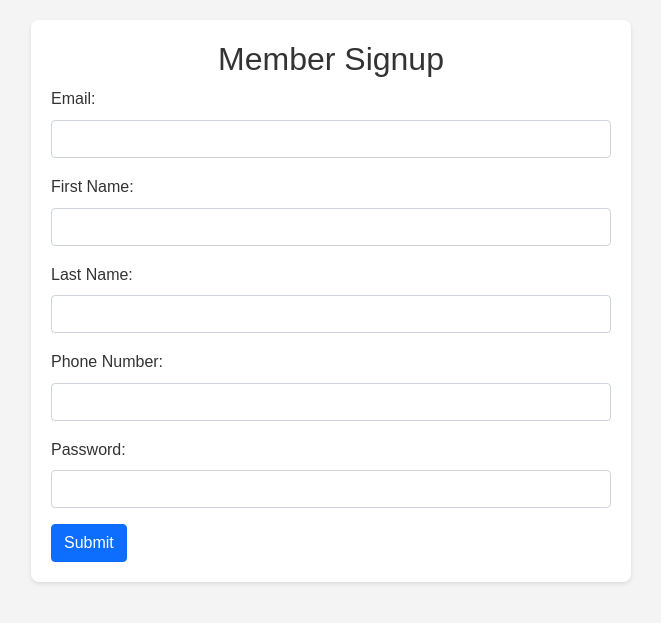
After one commit to everssun/4156_final_project_client_app, a Flask app: page /member-signup in a window 1280 px wide. The commit adds this page. Shown: the top 623 px of the page, without its empty margins (309-970 px from the left). Run offline with Flask 3, Linux system fonts and the light colour scheme; some libraries are stand-ins or nearby versions.

Commit message:
member signup with service addMember

```diff
--- a/server.py
+++ b/server.py
@@ -238,5 +238,49 @@ def save_edit_subs():
     # send back the WHOLE array of data, so the client can redisplay it
     return jsonify(data=subscription_data, id_edit = str(edit_id))
 
+@app.route('/member-signup', methods=['GET','POST'])
+def member_signup():
+    if request.method == 'POST':
+        email = request.form.get('email')
+        first_name = request.form.get('first_name')
+        last_name = request.form.get('last_name')
+        password = request.form.get('password')
+        phone = request.form.get('phone')
+
+        # print(f"Email: {email}, First Name: {first_name}, Last Name: {last_name}, Password: {password}, Phone: {phone}")
+        # TODO: Add some sql injection attack protection (also protect on service side)
+
+        headers = {
+            'Authorization': f'Bearer {jwt_token}',
+            'Content-Type': 'application/json',
+        }
+
+        request_body = {
+            "first_name" : first_name,
+            "last_name" : last_name,
+            "email" : email,
+            "password": password,
+            "phone_number" : phone
+        }
+
+        try:
+            # Make a GET request to the external API
+            response = requests.post(service_url+"/member/addMember", json=request_body, headers=headers)
+            api_data = response.content
+            print(api_data)
+
+            if response.status_code == 200:
+                return render_template('member_center.html', first_name=first_name )
+            else:
+                # If the request was not successful, return an error message
+                return api_data
+
+        except Exception as e:
+            # Handle any exceptions that may occur during the request
+            return jsonify({'error': str(e)})
+
+
+    return render_template('member_signup.html')
+
 if __name__ == '__main__':
     app.run(debug=True)
--- a/templates/add_company.html
+++ b/templates/add_company.html
@@ -1,6 +1,9 @@
 {% extends "layout.html" %}
 
 {% block content %}
+<div class="navbar-nav">
+    <a class="nav-link" href="/admin-center">Back</a>
+</div>
 
 <div class="row">
     <div class="col-md-12" id="success"></div>
--- a/templates/add_subscription.html
+++ b/templates/add_subscription.html
@@ -1,6 +1,9 @@
 {% extends "layout.html" %}
 
 {% block content %}
+<div class="navbar-nav">
+    <a class="nav-link" href="/admin-center">Back</a>
+</div>
 
 <div class="row">
     <div class="col-md-12" id="success"></div>
--- a/templates/admin_center.html
+++ b/templates/admin_center.html
@@ -19,9 +19,9 @@
     <h1>Services: </h1>
 
     <div class="container">
-        <div class="navbar-nav">
+        <!-- <div class="navbar-nav">
             <a class="nav-link" href="/add_company">Add Company</a>
-        </div>
+        </div> -->
         <br>
         <div class="navbar-nav">
             <a class="nav-link" href="/add_susbscription">Add subscription</a>
--- a/templates/edit.html
+++ b/templates/edit.html
@@ -1,6 +1,10 @@
 {% extends "layout.html" %}
 
 {% block content %}
+<div class="navbar-nav">
+    <a class="nav-link" href="/admin-center">Back</a>
+</div>
+
 <div id="d1">
     <span class="bold">name: </span>
     <span id="s1">{{i.name}}</span>
--- a/templates/edit_company.html
+++ b/templates/edit_company.html
@@ -1,6 +1,10 @@
 {% extends "layout.html" %}
 
 {% block content %}
+<div class="navbar-nav">
+    <a class="nav-link" href="/admin-center">Back</a>
+</div>
+
 <div class="container">
     <div id="d1">
         <span class="bold">Company Name: </span>
--- a/templates/edit_subscription.html
+++ b/templates/edit_subscription.html
@@ -1,6 +1,10 @@
 {% extends "layout.html" %}
 
 {% block content %}
+<div class="navbar-nav">
+    <a class="nav-link" href="/admin-center">Back</a>
+</div>
+
 <div class="container">
     <div style="text-align: center;">
         {{cname}}
--- a/templates/layout.html
+++ b/templates/layout.html
@@ -26,9 +26,7 @@
 
 <body>
 
-    <div class="navbar-nav">
-        <a class="nav-link" href="/admin-center">Back</a>
-    </div>
+
 
     <div class="container-fluid" style="padding-left: 0; padding-right: 0;" id="empty">
         {% block content %}
--- /dev/null
+++ b/templates/member_signup.html
@@ -0,0 +1,30 @@
+{% extends "layout.html" %}
+
+{% block content %}
+<div class="container login-container">
+    <form method="post" action="{{ url_for('member_signup') }}">
+        <h2 class="text-center">Member Signup</h2>
+        <div class="mb-3">
+        <label for="email" class="form-label">Email:</label>
+        <input type="text" class="form-control" id="email" name="email" required>
+        </div>
+        <div class="mb-3">
+        <label for="first_name" class="form-label">First Name:</label>
+        <input type="text" class="form-control" id="first_name" name="first_name" required>
+        </div>
+        <div class="mb-3">
+        <label for="last_name" class="form-label">Last Name:</label>
+        <input type="text" class="form-control" id="last_name" name="last_name" required>
+        </div>
+        <div class="mb-3">
+        <label for="phone" class="form-label">Phone Number:</label>
+        <input type="text" class="form-control" id="phone" name="phone" required>
+        </div>
+        <div class="mb-3">
+        <label for="password" class="form-label">Password:</label>
+        <input type="password" class="form-control" id="password" name="password" required>
+        </div>
+        <button type="submit" class="btn btn-primary btn-block">Submit</button>
+    </form>
+</div>
+{% endblock %}
--- a/templates/view_all_subs.html
+++ b/templates/view_all_subs.html
@@ -1,6 +1,10 @@
 {% extends "layout.html" %}
 
 {% block content %}
+
+<div class="navbar-nav">
+    <a class="nav-link" href="/admin-center">Back</a>
+</div>
 
 <div class="container">
     <ul>
--- a/templates/view_company.html
+++ b/templates/view_company.html
@@ -1,6 +1,10 @@
 {% extends "layout.html" %}
 
 {% block content %}
+<div class="navbar-nav">
+    <a class="nav-link" href="/admin-center">Back</a>
+</div>
+
 <div class="container">
 
     <div>
--- a/templates/view_subs.html
+++ b/templates/view_subs.html
@@ -1,6 +1,9 @@
 {% extends "layout.html" %}
 
 {% block content %}
+<div class="navbar-nav">
+    <a class="nav-link" href="/admin-center">Back</a>
+</div>
 
     <div class="container">
         <div class="big">
--- a/templates/welcome.html
+++ b/templates/welcome.html
@@ -30,7 +30,7 @@
         <h1 class="display-5 fw-bold">SAAS</h1>
         <p class="col-md-8 fs-4"> Welcome to Our SAAS Platform</p>
         <p class="lead"> Experience the power of our software</p>
-        <button class="btn btn-primary btn-lg mt-3">Sign Up Now</button>
+        <a href="/member-signup" class="btn btn-primary btn-lg mt-3">Sign Up Now</a>
 
     </div>
 </div>
```
Also changed, not shown: templates/member_center.html (added, +24 -0 lines).
